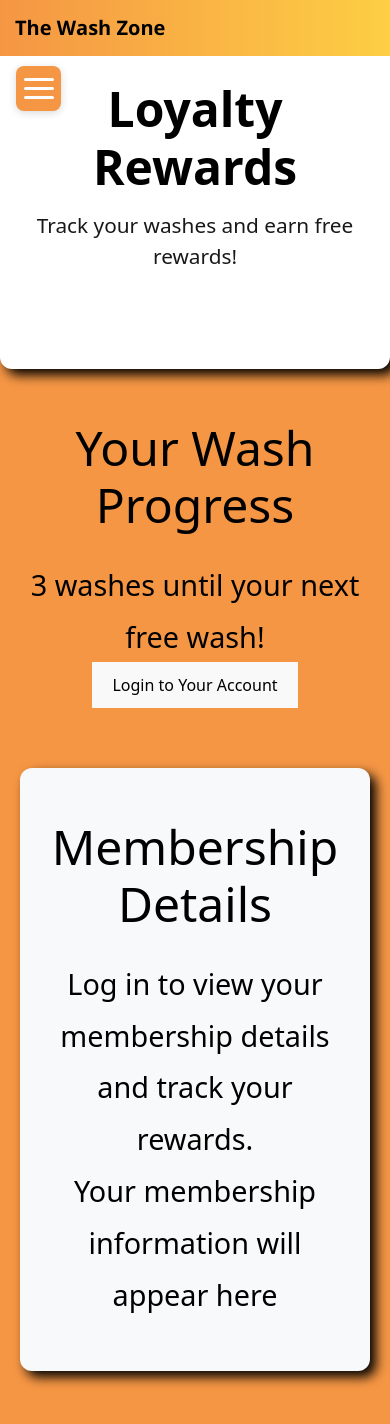
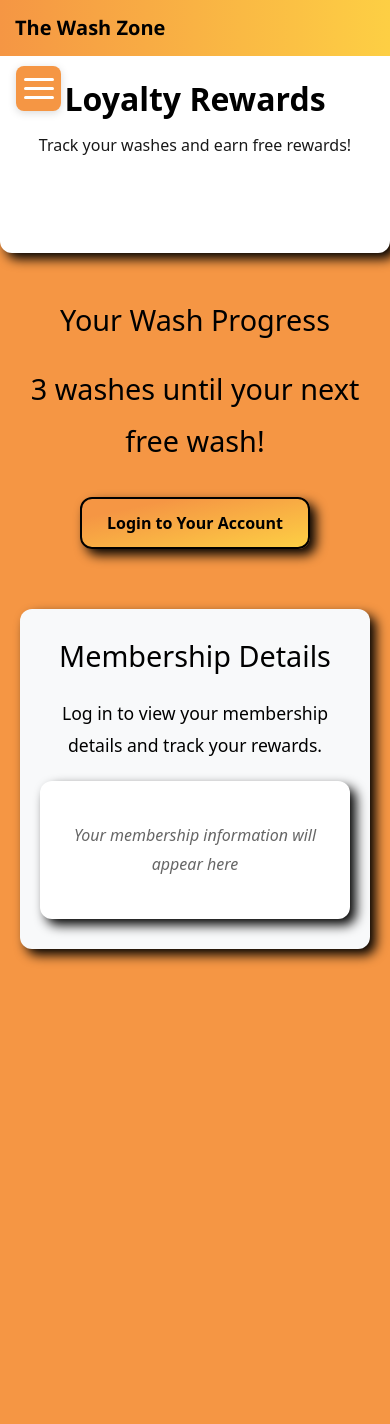
Before and after one commit to TheWashZone/Website, a React (Vite) app in the folder website/: page /loyalty-page in a window 390 px wide. Shown: the top 1424 px of the page. After the commit the page ends 1089 px from the top, so only its background shows below. Built offline with nearby package versions, Linux system fonts and the light colour scheme.

Commit message:
Force sync loyalty page with main

```diff
--- a/website/src/css/loyalty-page.css
+++ b/website/src/css/loyalty-page.css
@@ -91,138 +91,77 @@
 
 .membership-filler {
   text-align: center;
-}
-  text-shadow: 2px 2px 4px rgba(0, 0, 0, 0.5);
+  max-width: 600px;
+  margin: 0 auto;
 }
 
-.giftcards-hero .subtitle {
-  font-size: clamp(18px, 2.5vw, 28px);
-  margin: 15px auto 0;
-  max-width: 1200px;
-}
-
-/* Content Sections */
-.giftcards-content {
-  background: linear-gradient(to bottom right, #F59644 20%, #FDCF44 100%);
-  padding: 60px 20px;
-  box-shadow: 6px 6px 12px black;
-}
-
-.giftcards-category {
-  max-width: 1400px;
-  margin: 0 auto 60px;
-}
-
-.giftcards-category:last-child {
-  margin-bottom: 0;
-}
-
-.category-title {
-  font-size: clamp(28px, 4vw, 50px);
-  font-weight: bold;
-  text-align: center;
+.membership-filler p {
+  font-size: 1.1rem;
+  line-height: 1.8;
+  color: black;
   margin-bottom: 20px;
 }
 
-.category-description {
-  font-size: clamp(16px, 2vw, 22px);
-  text-align: center;
-  max-width: 1000px;
-  margin: 0 auto 40px;
-  padding: 0 20px;
+.filler-placeholder {
+  background: white;
+  padding: 40px 20px;
+  border-radius: 12px;
+  box-shadow: 6px 6px 12px black;
+  margin-top: 20px;
 }
 
-/* Books Grid */
-.books-grid {
-  display: flex;
-  justify-content: center;
-  gap: 40px;
-  flex-wrap: wrap;
-  padding: 20px;
+.filler-placeholder p {
+  font-size: 1rem;
+  color: #666;
+  margin: 0;
+  font-style: italic;
 }
 
-.book-card {
+/* Login Button */
+.login-button {
+  display: block;
+  margin: 30px auto 0;
+  padding: 15px 30px;
   background: linear-gradient(to bottom right, #F59644 20%, #FDCF44 100%);
+  color: black;
   border: 2px solid black;
-  border-radius: 15px;
-  padding: 30px;
-  width: 100%;
-  max-width: 350px;
-  min-width: 280px;
+  border-radius: 12px;
+  font-size: 1.1rem;
+  font-weight: 600;
+  cursor: pointer;
   box-shadow: 6px 6px 12px black;
-  transition: all 0.3s;
+  transition: transform 0.3s ease, box-shadow 0.3s ease;
 }
 
-.book-card:hover {
-  background: linear-gradient(to bottom right, #E3963E 20%, #EDBF44 100%);
+.login-button:hover {
   transform: translateY(-2px);
+  box-shadow: 0 8px 20px rgba(0, 0, 0, 0.15);
 }
 
-.book-code {
-  font-size: 24px;
-  font-weight: bold;
-  text-align: center;
-  margin-bottom: 10px;
-  color: black;
+/* Responsive Design */
+@media (max-width: 768px) {
+  .loyalty-hero h1 {
+    font-size: 2rem;
   }
 
-.book-name {
-  font-size: clamp(20px, 2.5vw, 28px);
-  font-weight: bold;
-  text-align: center;
-  margin-bottom: 15px;
+  .loyalty-hero .subtitle {
+    font-size: 1rem;
   }
 
-.book-description {
-  font-size: 16px;
-  text-align: center;
-  margin-bottom: 20px;
-  padding: 0 10px;
-  line-height: 1.5;
+  .loyalty-section h2 {
+    font-size: 1.8rem;
   }
 
-.book-details {
-  background: rgba(255, 255, 255, 0.3);
-  border: 2px solid black;
-  border-radius: 15px;
-  padding: 15px;
-  margin-bottom: 25px;
-  text-align: center;
-  box-shadow: inset 3px 3px 6px rgba(0, 0, 0, 0.2);
+  .membership {
+    padding: 30px 20px;
   }
 
-.book-price {
-  font-size: 24px;
-  font-weight: bold;
-  margin-bottom: 5px;
+  .membership-content ul {
+    padding: 0 10px;
   }
 
-.book-count {
-  font-size: 18px;
-  margin-bottom: 5px;
+  .login-button {
+    padding: 12px 25px;
+    font-size: 1rem;
   }
-
-.book-discount {
-  font-size: 16px;
-  color: #28a745;
-  font-weight: bold;
 }
-
-.buy-button {
-  width: 100%;
-  padding: 12px;
-  background: linear-gradient(to bottom right, #28a745, #34ce57);
-  color: white;
-  border: 2px solid black;
-  border-radius: 15px;
-  font-size: 18px;
-  font-weight: bold;
-  cursor: pointer;
-  box-shadow: 6px 6px 12px black;
-  transition: all 0.3s;
-}
-
-.buy-button:hover {
-  background: linear-gradient(to bottom right, #218838, #2e9c41);
-  transform: translateY(-2px);
-}
```
Lines whose indentation alone changed are shown as unchanged.
